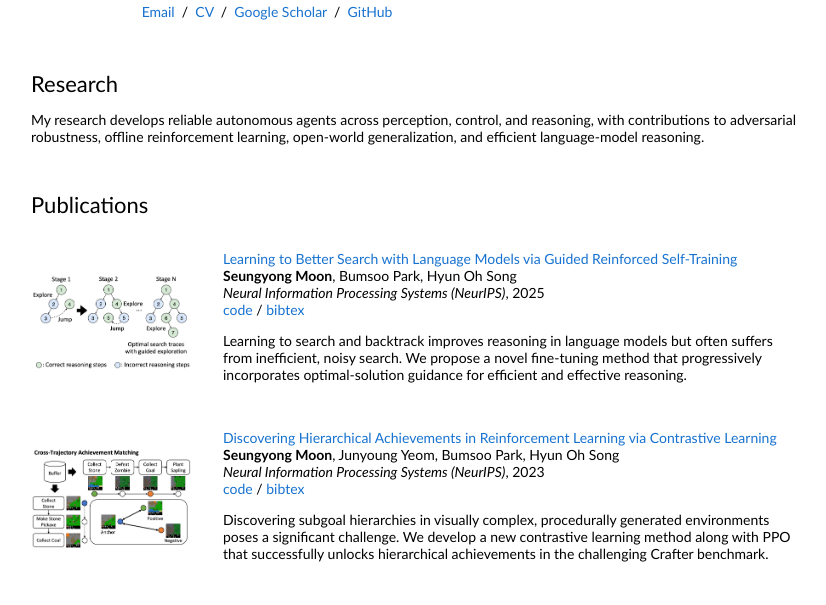
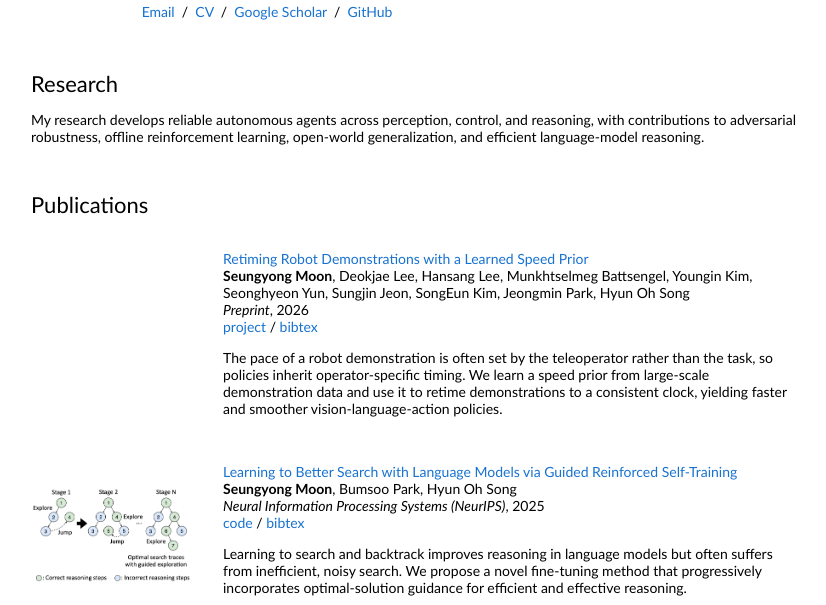
Before and after one commit to symoon11/symoon11.github.io, a plain HTML site: page index.html in a window 1280 px wide. Shown: the part 180-785 px from the top of the page, without its empty margins (225-1051 px from the left). Drawn offline with Linux system fonts and the light colour scheme.

Commit message:
Add speed prior preprint
Co-Authored-By: Claude Fable 5.2 <noreply@anthropic.com>

```diff
--- a/index.html
+++ b/index.html
@@ -60,6 +60,33 @@
             <tr>
               <td style="padding:16px;width:20%;vertical-align:middle">
                 <h2>Publications</h2>
+              </td>
+            </tr>
+
+            <tr>
+              <td style="padding:16px;width:20%;vertical-align:middle">
+              </td>
+              <td style="padding:16px;width:80%;vertical-align:middle">
+                <a href="https://arxiv.org/abs/2610.32676">
+                  <papertitle>Retiming Robot Demonstrations with a Learned Speed Prior</papertitle>
+                </a>
+                <br>
+                <strong>Seungyong Moon</strong>,
+                Deokjae Lee,
+                Hansang Lee,
+                Munkhtselmeg Battsengel,
+                Youngin Kim,
+                Seonghyeon Yun,
+                Sungjin Jeon,
+                SongEun Kim,
+                Jeongmin Park,
+                Hyun Oh Song
+                <br>
+                <em>Preprint</em>, 2026
+                <br>
+                <a href="https://mllab.snu.ac.kr/projects/learned_speed_prior">project</a> /
+                <a href="data/moon26arxiv.txt">bibtex</a>
+                <p>The pace of a robot demonstration is often set by the teleoperator rather than the task, so policies inherit operator-specific timing. We learn a speed prior from large-scale demonstration data and use it to retime demonstrations to a consistent clock, yielding faster and smoother vision-language-action policies.</p>
               </td>
             </tr>
 
```
Also changed, not shown: data/moon26arxiv.txt (added).
